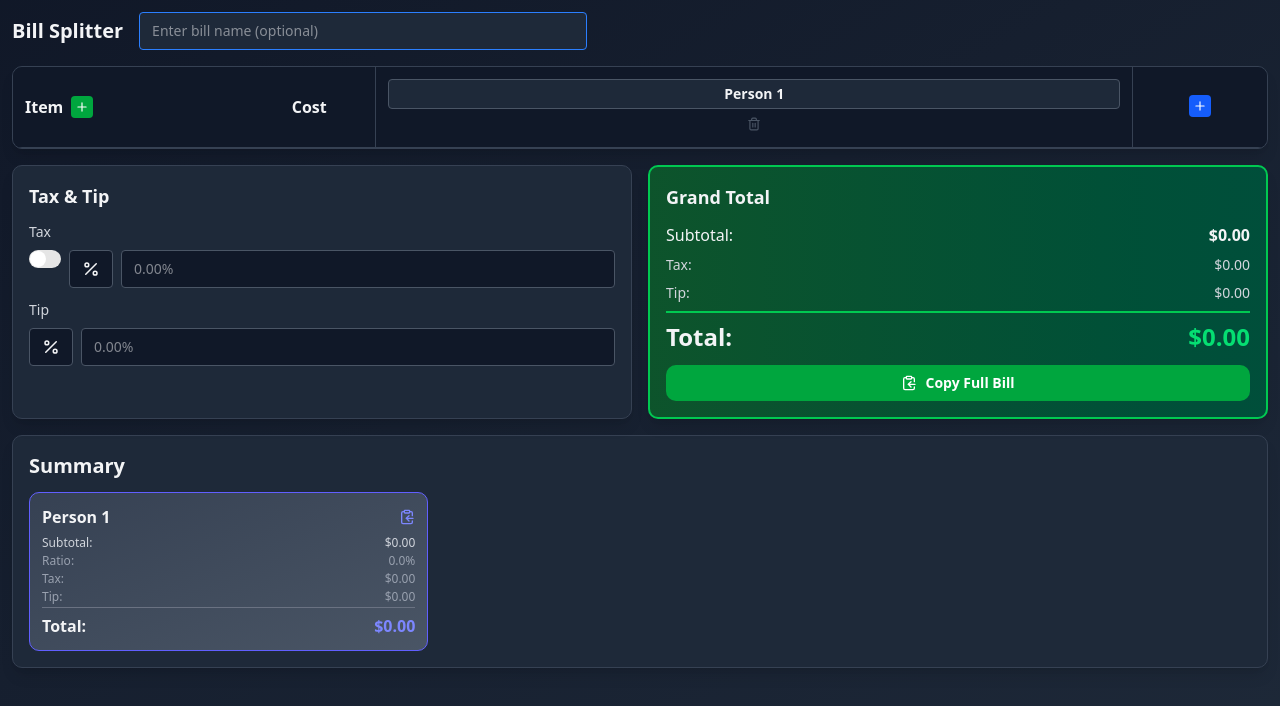
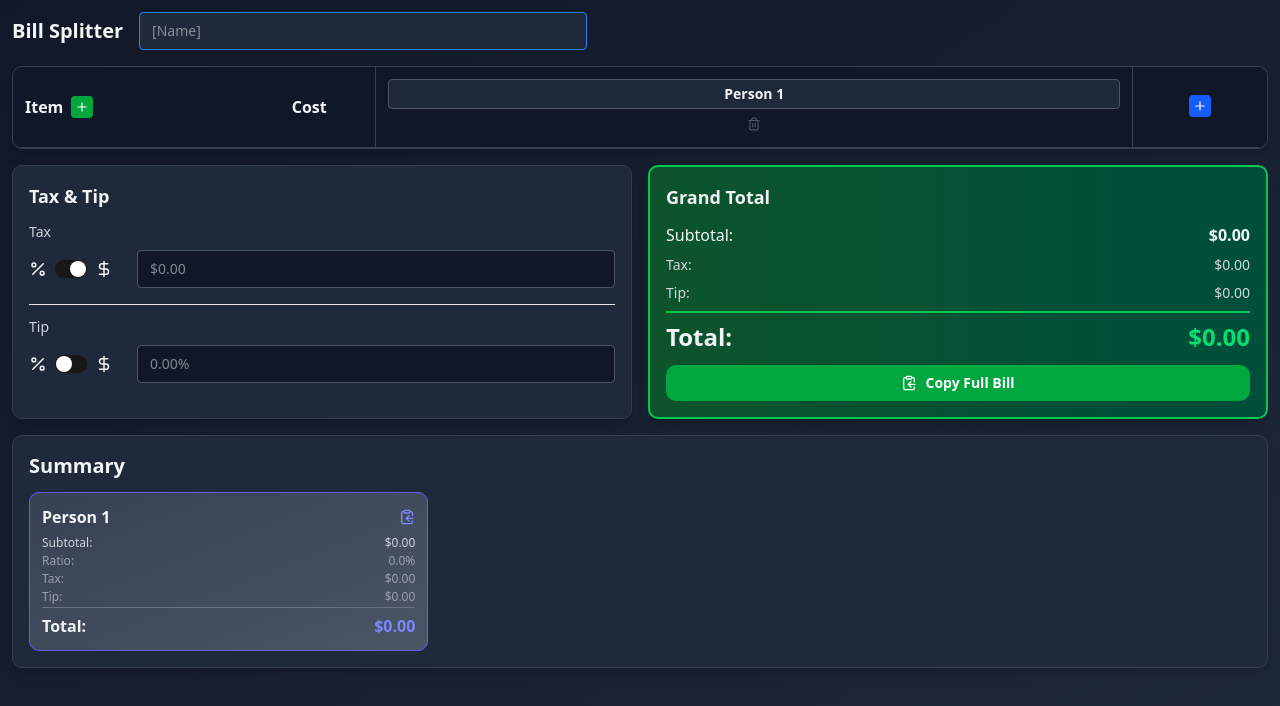
Before and after one commit to macimiri/bill_split, a React (Vite) app: page / in a window 1280 px wide. Shown: the top 706 px of the page. Built offline with nearby package versions, Linux system fonts and the light colour scheme.

Commit message:
Add separator component

```diff
--- a/package.json
+++ b/package.json
@@ -10,6 +10,7 @@
     "preview": "vite preview"
   },
   "dependencies": {
+    "@radix-ui/react-separator": "^1.1.7",
     "@radix-ui/react-switch": "^1.2.6",
     "@tailwindcss/vite": "^4.1.15",
     "class-variance-authority": "^0.7.1",
--- a/src/bill_split.tsx
+++ b/src/bill_split.tsx
@@ -1,6 +1,7 @@
 import React, { useState, useRef, useEffect } from 'react';
 import { Plus, Trash2, ClipboardCopy, Percent, DollarSign } from 'lucide-react';
 import { Switch } from "@/components/ui/switch"
+import { Separator } from "@/components/ui/separator"
 
 export default function BillSplitter() {
   const [persons, setPersons] = useState([
@@ -8,7 +9,7 @@ export default function BillSplitter() {
   ]);
   const [items, setItems] = useState([]);
   const [billName, setBillName] = useState('');
-  const [taxType, setTaxType] = useState('percentage');
+  const [taxType, setTaxType] = useState('amount');
   const [taxValue, setTaxValue] = useState('');
   const [tipType, setTipType] = useState('percentage');
   const [tipValue, setTipValue] = useState('');
@@ -327,7 +328,7 @@ export default function BillSplitter() {
             type="text"
             value={billName}
             onChange={(e) => setBillName(e.target.value)}
-            placeholder="Enter bill name (optional)"
+            placeholder="[Name]"
             className="flex-1 max-w-md px-3 py-2 border border-gray-600 bg-gray-800 text-gray-100 rounded text-sm focus:border-blue-500 focus:outline-none"
           />
         </div>
@@ -459,20 +460,18 @@ export default function BillSplitter() {
         </div>
 
         <div className="grid grid-cols-1 md:grid-cols-2 gap-4 mt-4">
+          {/* Tax + Tip box */}
           <div className="bg-gray-800 rounded-lg shadow-lg p-4 border border-gray-700">
             <h2 className="text-lg font-semibold text-gray-100 mb-3">Tax & Tip</h2>
             <div className="space-y-3">
-              <div>
+              <div className='mb-4'>
                 <label className="block text-sm font-medium mb-2 text-gray-300">Tax</label>
-                <div className="flex gap-2">
-                  <Switch />
-                  <button
-                    onClick={() => setTaxType(taxType === 'percentage' ? 'amount' : 'percentage')}
-                    className="px-3 py-2 border border-gray-600 bg-gray-900 text-gray-100 rounded hover:bg-gray-700 transition-colors"
-                    title="Toggle tax type"
-                  >
-                    {taxType === 'percentage' ? <Percent size={18} /> : <DollarSign size={18} />}
-                  </button>
+                <div className="flex gap-2 text-gray-100 items-center">
+                  <Percent size={18} />
+                  <Switch
+                    checked={taxType === 'amount'}
+                    onCheckedChange={() => setTaxType(taxType === 'percentage' ? 'amount' : 'percentage')}/>
+                  <DollarSign size={18} className="mr-4"/>
                   <input
                     type="number"
                     value={taxValue}
@@ -489,16 +488,15 @@ export default function BillSplitter() {
                   />
                 </div>
               </div>
+              <Separator />
               <div>
                 <label className="block text-sm font-medium mb-2 text-gray-300">Tip</label>
-                <div className="flex gap-2">
-                  <button
-                    onClick={() => setTipType(tipType === 'percentage' ? 'amount' : 'percentage')}
-                    className="px-3 py-2 border border-gray-600 bg-gray-900 text-gray-100 rounded hover:bg-gray-700 transition-colors"
-                    title="Toggle tip type"
-                  >
-                    {tipType === 'percentage' ? <Percent size={18} /> : <DollarSign size={18} />}
-                  </button>
+                <div className="flex gap-2 text-gray-100 items-center">
+                  <Percent size={18} />
+                  <Switch
+                    checked={tipType === 'amount'}
+                    onCheckedChange={() => setTipType(tipType === 'percentage' ? 'amount' : 'percentage')}/>
+                  <DollarSign size={18} className="mr-4"/>
                   <input
                     type="number"
                     value={tipValue}
@@ -518,6 +516,7 @@ export default function BillSplitter() {
             </div>
           </div>
 
+          {/* Grand total box */}
           <div className="p-4 bg-gradient-to-r from-green-900 to-emerald-900 rounded-lg shadow-lg border-2 border-green-500">
             <h2 className="text-lg font-semibold text-gray-100 mb-3">Grand Total</h2>
             <div className="space-y-2">
--- /dev/null
+++ b/src/components/ui/separator.tsx
@@ -0,0 +1,26 @@
+import * as React from "react"
+import * as SeparatorPrimitive from "@radix-ui/react-separator"
+
+import { cn } from "@/lib/utils"
+
+function Separator({
+  className,
+  orientation = "horizontal",
+  decorative = true,
+  ...props
+}: React.ComponentProps<typeof SeparatorPrimitive.Root>) {
+  return (
+    <SeparatorPrimitive.Root
+      data-slot="separator"
+      decorative={decorative}
+      orientation={orientation}
+      className={cn(
+        "bg-border shrink-0 data-[orientation=horizontal]:h-px data-[orientation=horizontal]:w-full data-[orientation=vertical]:h-full data-[orientation=vertical]:w-px",
+        className
+      )}
+      {...props}
+    />
+  )
+}
+
+export { Separator }
--- a/src/components/ui/switch.tsx
+++ b/src/components/ui/switch.tsx
@@ -11,7 +11,7 @@ function Switch({
     <SwitchPrimitive.Root
       data-slot="switch"
       className={cn(
-        "peer data-[state=checked]:bg-primary data-[state=unchecked]:bg-input focus-visible:border-ring focus-visible:ring-ring/50 dark:data-[state=unchecked]:bg-input/80 inline-flex h-[1.15rem] w-8 shrink-0 items-center rounded-full border border-transparent shadow-xs transition-all outline-none focus-visible:ring-[3px] disabled:cursor-not-allowed disabled:opacity-50",
+        "peer data-[state=checked]:bg-primary data-[state=unchecked]:bg-primary focus-visible:border-ring focus-visible:ring-ring/50 dark:data-[state=unchecked]:bg-input/80 inline-flex h-[1.15rem] w-8 shrink-0 items-center rounded-full border border-transparent shadow-xs transition-all outline-none focus-visible:ring-[3px] disabled:cursor-not-allowed disabled:opacity-50",
         className
       )}
       {...props}
```
Also changed, not shown: 1 other file (tests, documents, lock files or other folders).
